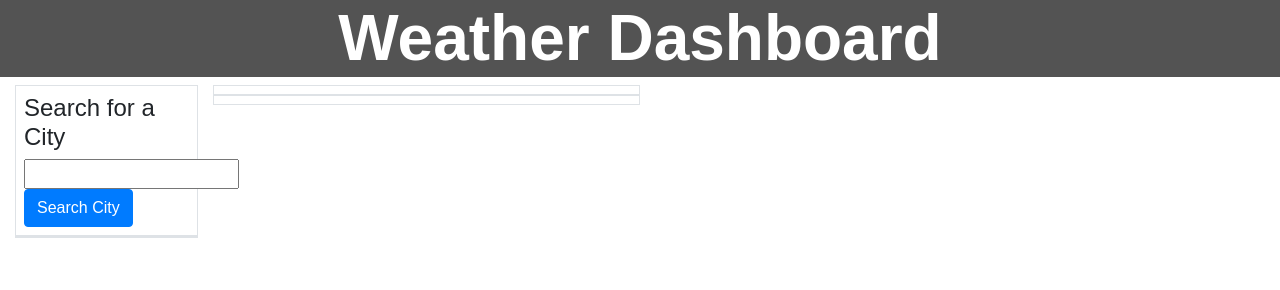
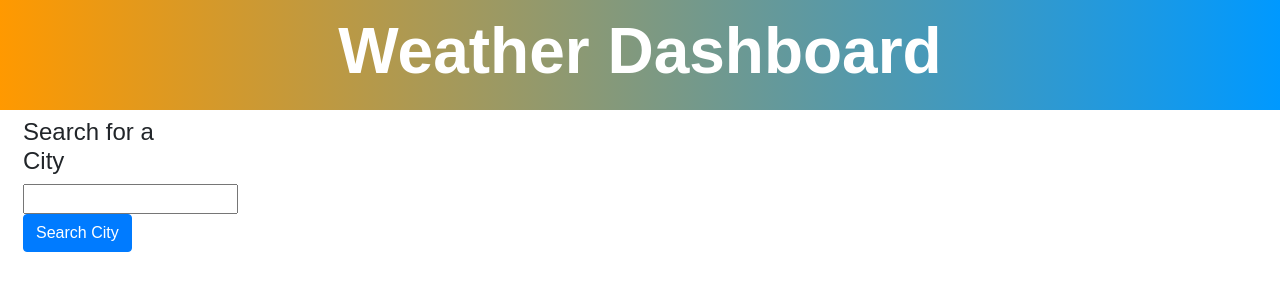
Before and after one commit to eval-u8/weather-forecaster, a plain HTML site: page index.html in a window 1280 px wide. Drawn offline with nearby package versions, Linux system fonts and the light colour scheme.

Commit message:
further stuling and updated readme

```diff
--- a/assets/style/style.css
+++ b/assets/style/style.css
@@ -6,7 +6,8 @@
     background-size: cover;
     background-position-y: 40%;
     color:white;
-    background-color:rgb(83, 83, 83);
+    padding: 1%;
+    background-image: linear-gradient(to right, rgb(255, 153, 0) , rgb(0, 153, 255));
     position:relative !important;
 }
 
--- a/index.html
+++ b/index.html
@@ -15,21 +15,21 @@
     <main class="container-fluid">
         <div class = "row">
             <div class="col-md-2 search-column">
-                <form class = "border p-2" id = "city-search-form">
+                <form class = "p-2" id = "city-search-form">
                     <h4>Search for a City</h2>
                     <input id="city" type = "text" class = "form-input"/>
                     <button class = "btn btn-primary" type = "submit">Search City</button>
                 </form>
-                <div class = "past-search border" id = "past-search-buttons"></div>
+                <div class = "past-search" id = "past-search-buttons"></div>
             </div>
             <div class="col-12 col-md-4">
-                <div class = "row border selected-city text-center" id = "current-forecast">
+                <div class = "row selected-city text-center" id = "current-forecast">
                     <div class = "col-12">
                         <h2 id="searched-city"></h2>
                         <div id = "current-weather-container" class = "list-group"></div>
                     </div>
                 </div>
-                <div class = "row border" id = "five-day-forecast">
+                <div class = "row text-center" id = "five-day-forecast">
                         <h2 class= "col-12" id = "forecast"></h2>
                         <div class = "d-flex" id = "fiveday-container"></div>
                 </div>
```
Also changed, not shown: assets/images/preview.png (added), 1 other file.
